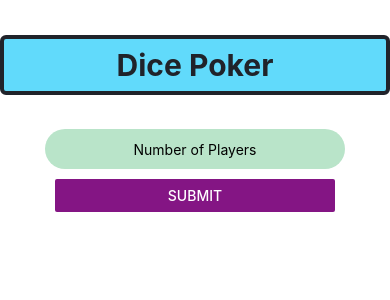
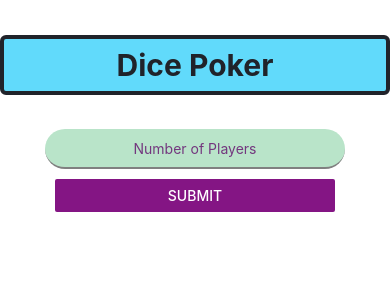
Before and after one commit to anton235/DicePoker, a React Native app: screen / in a window 390 px wide. Shown: the top 300 px of the page. Built offline with nearby package versions, Linux system fonts and the light colour scheme.

Commit message:
row border width updated.

```diff
--- a/CellElement.js
+++ b/CellElement.js
@@ -9,6 +9,9 @@ export default function CellElement(props) {
   const updateValue = (points) =>{
     // Get a copy of the expenses array
     const pointsTable = [ ...props.pointsTable ];
+
+    if(points)
+
     // Replace the current expense item
     pointsTable[props.col][props.row - 1] = points;
     pointsTable[props.col][6] = props.schoolSum(props.col);
@@ -21,11 +24,10 @@ export default function CellElement(props) {
   }
 
   const updateStepNumber = (e) =>{
-    console.log('im in cell blur');
     // Update step number on cell losing focus
-    if(!isNaN(props.pointsTable[props.col][props.row - 1]) || props.pointsTable[props.col][props.row - 1] == '-'){
+    // if(!isNaN(props.pointsTable[props.col][props.row - 1]) || props.pointsTable[props.col][props.row - 1] == '-'){
 
-    // if(cellPoints){
+    if(cellPoints){
       props.setStepNumber(props.stepNumber + 1);
       // setIsFocussed(false)
     }
@@ -102,3 +104,7 @@ export default function CellElement(props) {
     </View>
   );
 }
+
+const styles = StyleSheet.create({
+  cellContainer: { borderRightWidth: 7 },
+});
--- a/GameInitializer.js
+++ b/GameInitializer.js
@@ -31,14 +31,17 @@ export default function GameInitializer() {
         :
         <View style={styles.container}>
           <View>
+            {/* <label>Enter Number of Players:  */}
               <TextInput
                   style={styles.inputStyle}
                   onChangeText={text => setNumberOfPlayers(text)}
                   onSubmitEditing = {(event) => (submitNumberOfPlayers(!numberOfPlayersSubmitted))}
                   numberOfPlayers = {numberOfPlayers}
                   placeholder = "Number of Players"
-                maxLength = {2}
+                  placeholderTextColor = "#73377e"
+                  maxLength = {1}
                 />
+            {/* </label> */}
 
             <View style={styles.buttonContainer}>
               <Button
@@ -47,11 +50,6 @@ export default function GameInitializer() {
                 color="#841584"
               />
             </View>
-
-            {/* <View>
-              <Text>Number of Players is: {playersNumber}</Text>
-              <Text>Was Number of Players submitted: {playersNumberSubmitted.toString()}</Text>
-            </View> */}
           </View>
         </View>
       }
@@ -81,5 +79,7 @@ const styles = StyleSheet.create({
     borderRadius: 50,
     backgroundColor: '#b9e4c9',
     textAlign: "center",
+    borderBottomWidth: 2,
+    borderBottomColor: 'gray',
   },
 });
--- a/GameTable.js
+++ b/GameTable.js
@@ -99,21 +99,24 @@ export default class GameTable extends Component {
     let tableData = [...Array(3 * this.props.numberOfPlayers)]
                     .map((x ,col)=> Array.from({length : 18}, (y,row) => this.setCellElement(col, row)));
 
-    let tableTitle = ['1','2','3','4','5','6','SchoolSum','Pair','Two-Pair','Three of a kind','Full-House',
-                      'Small Straight','Big Straight','Four of a kind','Five of a kind','Card Sum','ColSum'] ;
+    // let tableTitle = ['1','2','3','4','5','6','SchoolSum','Pair','Two-Pair','Three of a kind','Full-House',
+    //                   'Small Straight','Big Straight','Four of a kind','Five of a kind','Card Sum','ColSum'] ;
+
+    let tableTitle = ['1','2','3','4','5','6','SchoolSum','п','2п','тр','ф',
+                      'MC','BC','K','P','Σ','ColSum'] ;
     return (
       <View>
         <Table style={{flexDirection: 'row'}} borderStyle={{borderWidth: 1}}>
-          {/* Right Wrapper */}
-          <TableWrapper style={{flex:1}}>
-            <Cols data={tableData} heightArr={[40, 30, 30, 30, 30, 30, 30, 35, 35, 35, 35, 35, 35, 35, 35, 35, 35, 35]} textStyle={styles.text}/>
-          </TableWrapper>
           {/* Left Wrapper */}
           <TableWrapper style={{width: 90}}>
             <Cell data="Challenge" style={styles.singleHead}/>
             <TableWrapper style={{flexDirection: 'row'}}>
               <Col data={tableTitle} style={styles.title} heightArr={[30, 30, 30, 30, 30, 30, 35, 35, 35, 35, 35, 35, 35, 35, 35, 35, 35, 35]} textStyle={styles.titleText}></Col>
             </TableWrapper>
+          </TableWrapper>
+          {/* Right Wrapper */}
+          <TableWrapper style={{flex:1}}>
+            <Cols data={tableData} heightArr={[40, 30, 30, 30, 30, 30, 30, 35, 35, 35, 35, 35, 35, 35, 35, 35, 35, 35]} textStyle={styles.text} numberOfPlayers={this.props.numberOfPlayers}/>
           </TableWrapper>
         </Table>
       </View>
@@ -122,7 +125,6 @@ export default class GameTable extends Component {
 }
 
 const styles = StyleSheet.create({
-  container: { padding: 10, paddingTop: 60, backgroundColor: '#fff' },
   inputStyle: {textAlign: "center"},
   singleHead: { width: 90, height: 40, backgroundColor: '#62a34e'},
   head: { flex: 1, backgroundColor: '#62a34e' },
```
Lines whose indentation alone changed are shown as unchanged.
